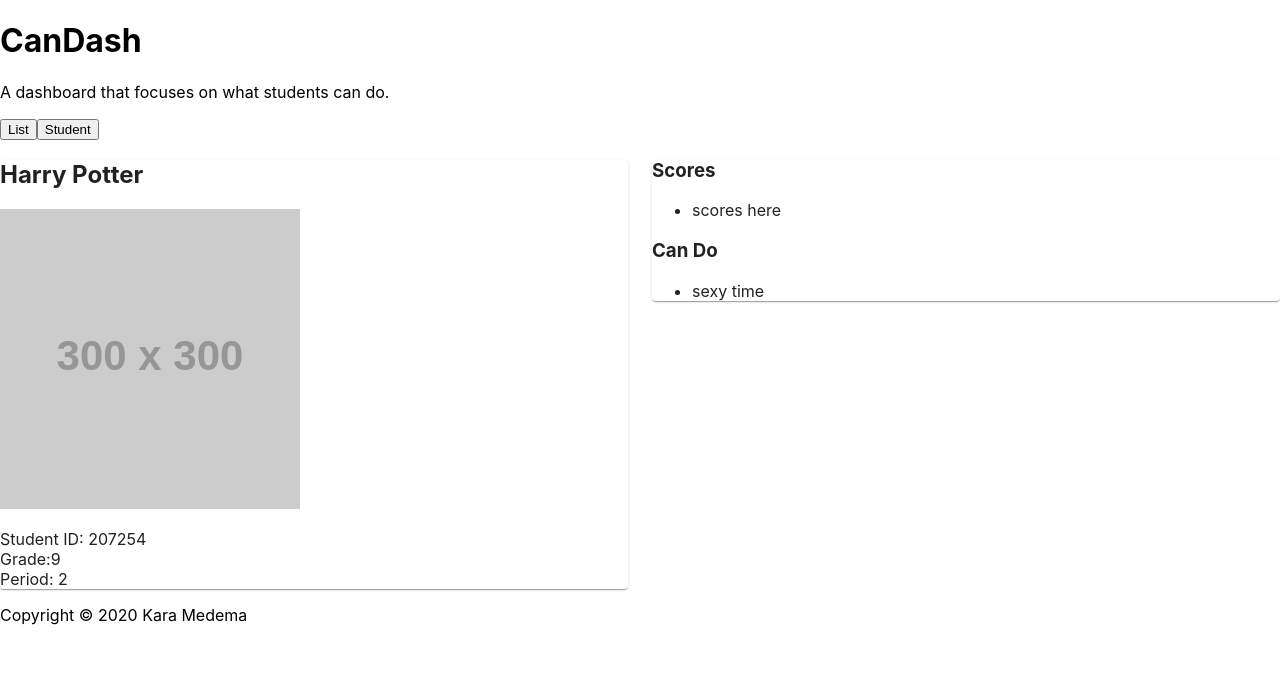
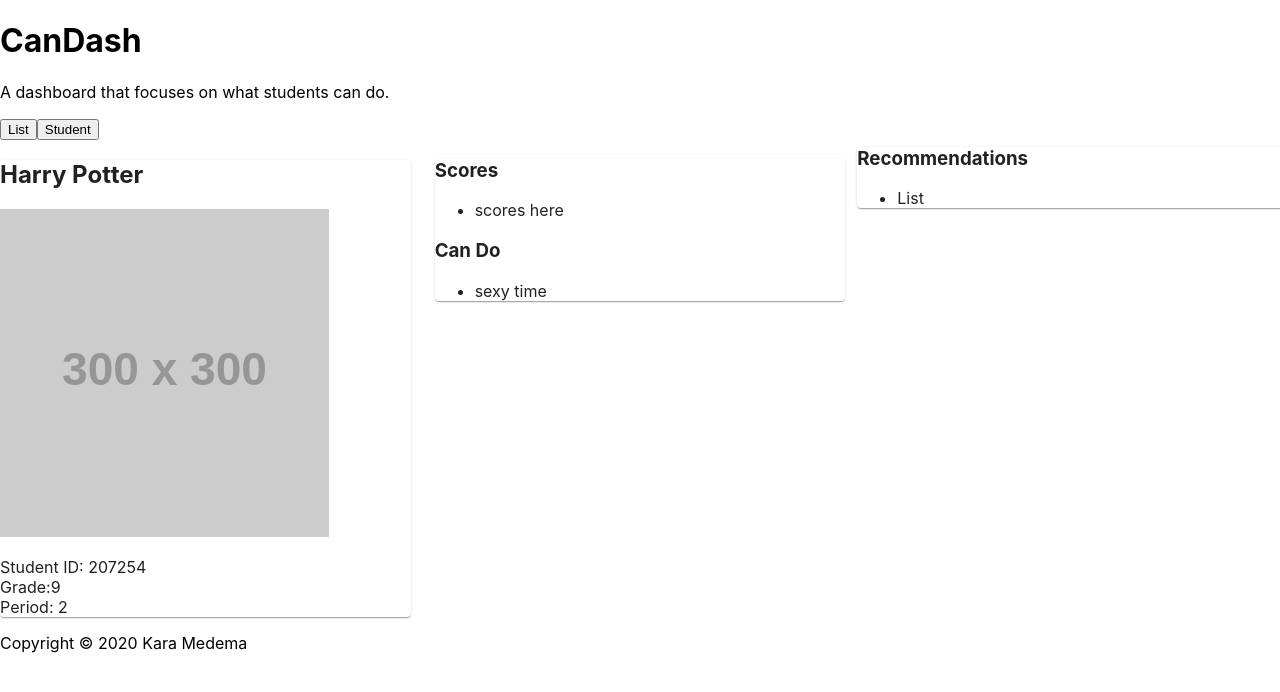
Before and after one commit to medemak/can-dash, a React (Create React App) app in the folder can-dash/: page / in a window 1280 px wide. Both pictures are taken after a click on the button "Student". Shown: the top 692 px of the page. Built offline with nearby package versions, Linux system fonts and the light colour scheme.

Commit message:
Update Student.js

```diff
--- a/can-dash/src/components/Student.js
+++ b/can-dash/src/components/Student.js
@@ -20,10 +20,10 @@ class Student extends React.Component {
         return (
             <div className="student">
                 <Grid container spacing={3}>
-                    <Grid item xs={6}>
+                    <Grid item xs={4}>
                         <Paper className='paper'>
                             <h2>{this.state.name}</h2>
-                            <img src="https://via.placeholder.com/300" alt="Chart Placeholder" />
+                            <img src="https://via.placeholder.com/300" alt="Chart Placeholder" width="80%"/>
                             <p>
                                 Student ID: {this.state.id} <br />
                                 Grade:{this.state.grade} <br />
@@ -31,7 +31,7 @@ class Student extends React.Component {
                             </p>
                         </Paper>
                     </Grid>
-                    <Grid item xs={6}>
+                    <Grid item xs={4}>
                         <Paper className='paper'>
                             <h3>Scores</h3>
                             <ul>
@@ -44,6 +44,14 @@ class Student extends React.Component {
                             </ul>
                         </Paper>
                     </Grid>
+                    <Grid xs={4}>
+                        <Paper>
+                            <h3>Recommendations</h3>
+                            <ul>
+                                <li>List</li>
+                            </ul>
+                        </Paper>
+                    </Grid>
                 </Grid>
 
             </div>
```
